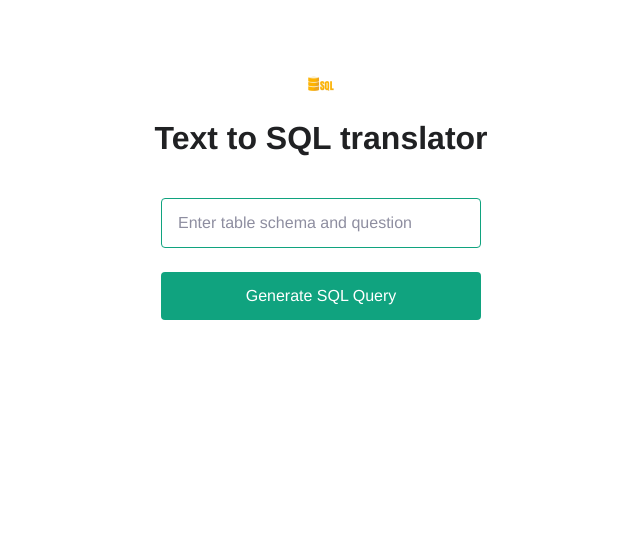
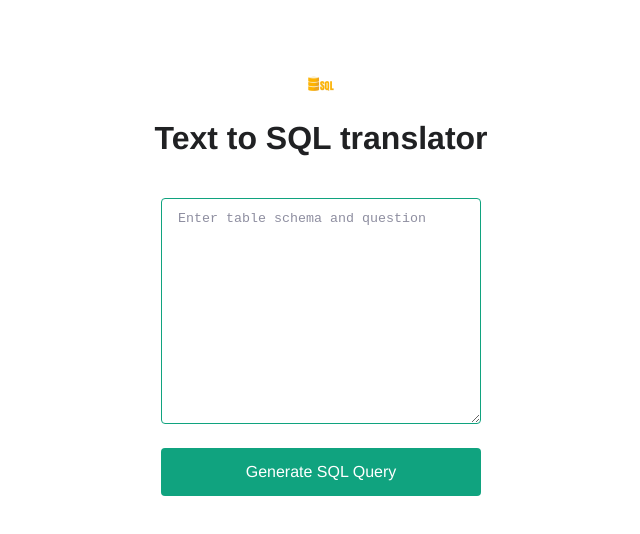
Before and after one commit to Nipuni35/CMPUT692-project01, a Next.js app: page / in a window 1280 px wide. Shown: the top 534 px of the page, without its empty margins (319-959 px from the left). Built offline with nearby package versions, Linux system fonts and the light colour scheme; a web font is replaced by a local one.

Commit message:
added styles

```diff
--- a/pages/index.js
+++ b/pages/index.js
@@ -30,7 +30,7 @@ export default function Home() {
         <img src="/img.png" className={styles.icon} />
         <h3>Text to SQL translator</h3>
         <form onSubmit={onSubmit}>
-          <input
+          <textarea
             type="text"
             name="animal"
             placeholder="Enter table schema and question"
--- a/pages/index.module.css
+++ b/pages/index.module.css
@@ -47,6 +47,15 @@
   border-radius: 4px;
   margin-bottom: 24px;
 }
+
+.main textarea{
+  padding: 12px 16px;
+  border: 1px solid #10a37f;
+  border-radius: 4px;
+  margin-bottom: 24px;
+  height: 200px;
+}
+
 .main ::placeholder {
   color: #8e8ea0;
   opacity: 1;
```
